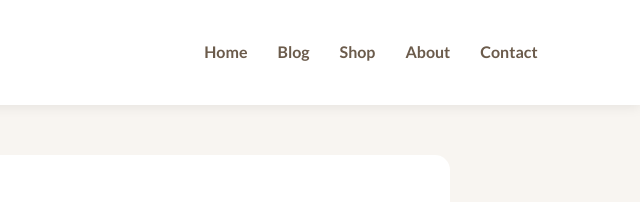
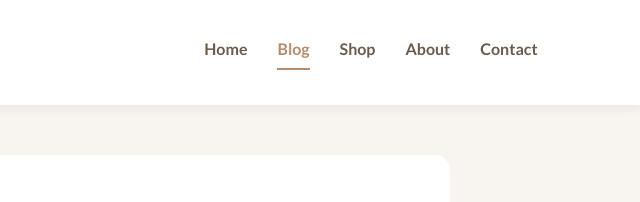
Before and after one commit to thecozyresetco/thecozyreset, a plain HTML site: page blog/mindful-monday.html in a window 1280 px wide. Shown: the top 202 px of the page, 640-1280 px from the left. Drawn offline with nearby package versions, Linux system fonts and the light colour scheme.

Commit message:
Highlight active blog navigation link

```diff
--- a/blog/mindful-monday.html
+++ b/blog/mindful-monday.html
@@ -30,7 +30,7 @@
 
 <a href="../index.html">Home</a>
 
-<a href="../blog.html">Blog</a>
+<a href="../blog.html" class="active">Blog</a>
 
 <a href="../shop.html">Shop</a>
 
```
